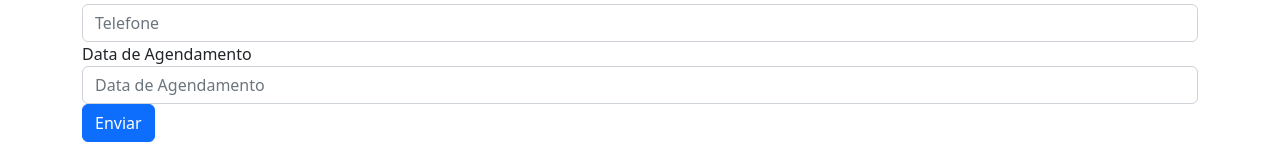
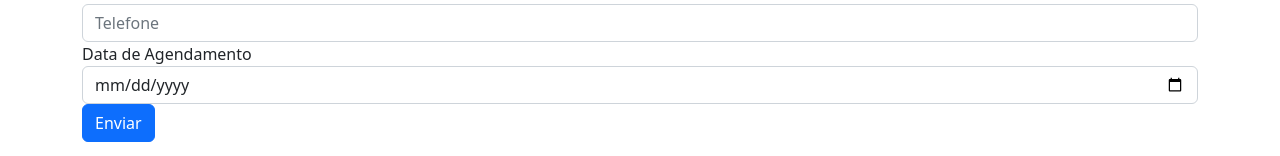
Before and after one commit to Rasads7/programacao-web-1s-2024, a website: page atividade6/views/index.html in a window 1280 px wide. Shown: the part 144-300 px from the top of the page. Drawn offline with nearby package versions, Linux system fonts and the light colour scheme.

Commit message:
Atividade6

```diff
--- a/atividade6/views/index.html
+++ b/atividade6/views/index.html
@@ -24,7 +24,7 @@
                 </div>
                 <div class="form-group">
                     <label for="formGroupExampleInput2">Data de Agendamento</label>
-                    <input type="text" class="form-control" id="data" name="data" placeholder="Data de Agendamento">
+                    <input type="date" class="form-control" id="data" name="data" placeholder="Data de Agendamento">
                 </div>
                 <button type="submit" class="btn btn-primary">Enviar</button>
               </form>
```
